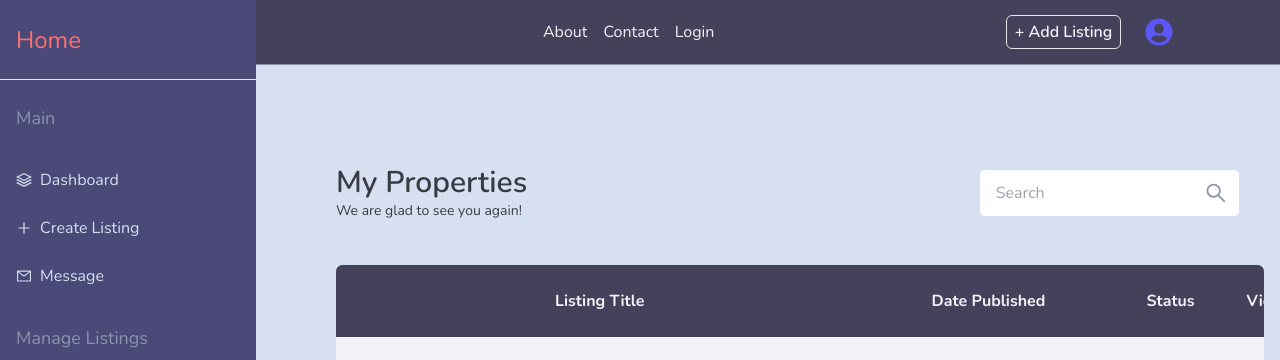
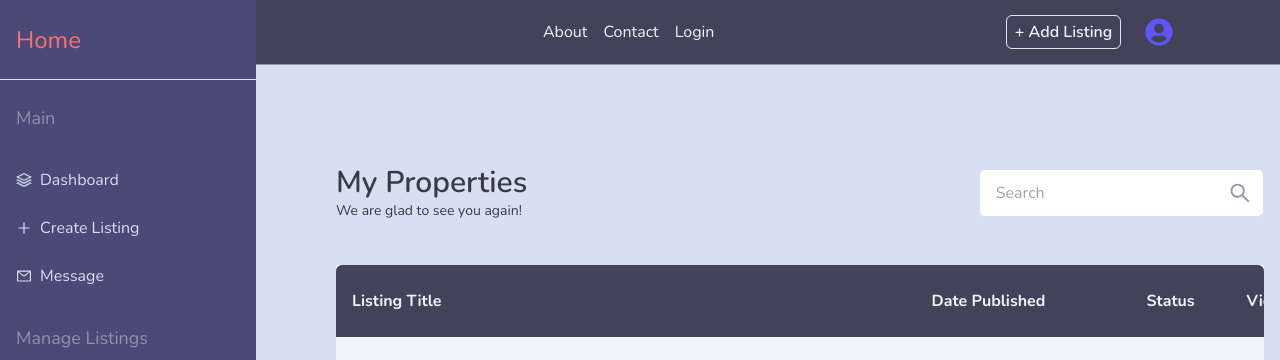
Before and after one commit to skynette/home, a React (Vite) app: page /properties in a window 1280 px wide. Shown: the top 360 px of the page. Built offline with nearby package versions, Linux system fonts and the light colour scheme.

Commit message:
Update index.jsx

```diff
--- a/src/components/Properties/index.jsx
+++ b/src/components/Properties/index.jsx
@@ -43,12 +43,12 @@ const Properties = () => {
           <h3 className='text-3xl font-semibold text-body-800 md:mt-10'>My Properties</h3>
           <p className='text-sm font-thin text-body-800'>We are glad to see you again!</p>
           </div>
-          <div className='relative p-6 md:basis-1/3 md:mt-10'>
+          <div className='relative p-6 pr-0 md:basis-1/3 md:mt-10'>
             <input
               className='w-full h-12 rounded-md outline-none px-4 pr-[17%] text-body-800 border border-body-400'
               placeholder='Search'
             />
-            <div className='h-12 w-[15%] rounded-e-md text-body-800 bg-white border-r border-t border-b border-body-400 absolute right-6 top-6 z-10 flex justify-center items-center search hover:border-cred-500'>
+            <div className='h-12 w-[15%] rounded-e-md text-body-800 bg-white border-r border-t border-b border-body-400 absolute right-0 top-6 z-10 flex justify-center items-center search hover:border-cred-500'>
               <AiOutlineSearch className='text-body-500 h-6 w-6 searchicon' />
             </div>
           </div>
@@ -57,7 +57,7 @@ const Properties = () => {
             <div className='w-full overflow-x-auto rounded-md'>
               <table className='w-[1055px] min-h-[90vh]'>
                 <tr className='bg-cblue-1000'>
-                  <th className='py-6 text-body-300 w-[40%] md:w-[50%]'>Listing Title</th>
+                  <th className='py-6 pl-4 text-left text-body-300 w-[40%] md:w-[50%]'>Listing Title</th>
                   <th className='text-body-300'>Date Published</th>
                   <th className='text-body-300'>Status</th>
                   <th className='text-body-300'>View</th>
```
